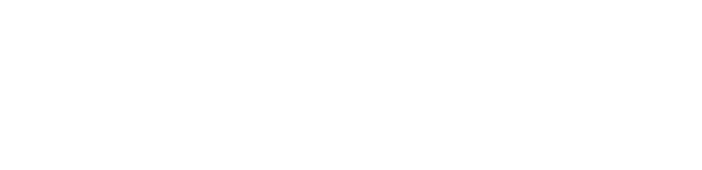
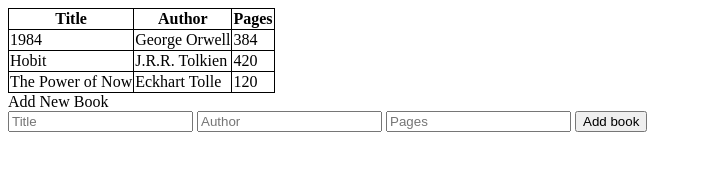
Before and after one commit to disco-coder/library, a plain HTML site: page index.html in a window 1280 px wide. Shown: the whole page, without its empty margins (0-702 px from the left). Drawn offline with Linux system fonts and the light colour scheme.

Commit message:
Make adding books possible

```diff
--- a/app.js
+++ b/app.js
@@ -0,0 +1,40 @@
+let myLibrary = [];
+let hobit = new Book("Hobit", "J.R.R. Tolkien", 420);
+let now = new Book("The Power of Now", "Eckhart Tolle", 120);
+let form = document.querySelector("form");
+addBookToLibrary(hobit, now);
+render();
+
+
+function myFunction() {
+    let title = document.getElementById("form").elements[0].value;
+    let author = document.getElementById("form").elements[1].value;
+    let pages = document.getElementById("form").elements[2].value;
+    let newBook = new Book(title, author, pages);
+    addBookToLibrary(newBook);
+    render();
+}
+function Book(title, author, pages) {
+    this.title = title
+    this.author = author
+    this.pages = pages
+    this.status
+}
+
+function addBookToLibrary(...book) {
+    myLibrary.push(...book);
+}
+
+function render() {
+    myLibrary.forEach(book => {
+        let tbody = document.querySelector("tbody");
+        let tr = document.createElement("tr");
+        tbody.appendChild(tr);
+        for (let prop in book) {
+            let td = document.createElement("td");
+            td.textContent = book[prop];
+            tr.appendChild(td);
+        }
+        myLibrary = myLibrary.slice(1);
+    });
+}
--- a/index.html
+++ b/index.html
@@ -6,5 +6,31 @@
   <script src="app.js" defer></script>
 </head>
 <body>
+  <table>
+    <thead>
+      <tr>
+        <th>Title</th>
+        <th>Author</th>
+        <th>Pages</th>
+      </tr>
+    </thead>
+    <tbody>
+      <tr>
+        <td>1984</td>
+        <td>George Orwell</td>
+        <td>384</td>
+      </tr>
+    </tbody>
+  </table>
+
+  <div id="contact">Add New Book</div>
+  <div id="contactForm">
+  <form id="form" action="#">
+    <input placeholder="Title" type="text" id="title" name="title"/>
+    <input placeholder="Author" type="text" id="authot" name="author"/>
+    <input placeholder="Pages" type="number" id="pages" name="pages"/>
+    <button type="reset" onclick="myFunction()">Add book</button>
+  </form>
+</div>
 </body>
 </html>
--- a/style.css
+++ b/style.css
@@ -0,0 +1,4 @@
+table, th, td {
+  border: 1px solid black;
+  border-collapse: collapse;
+}
```
